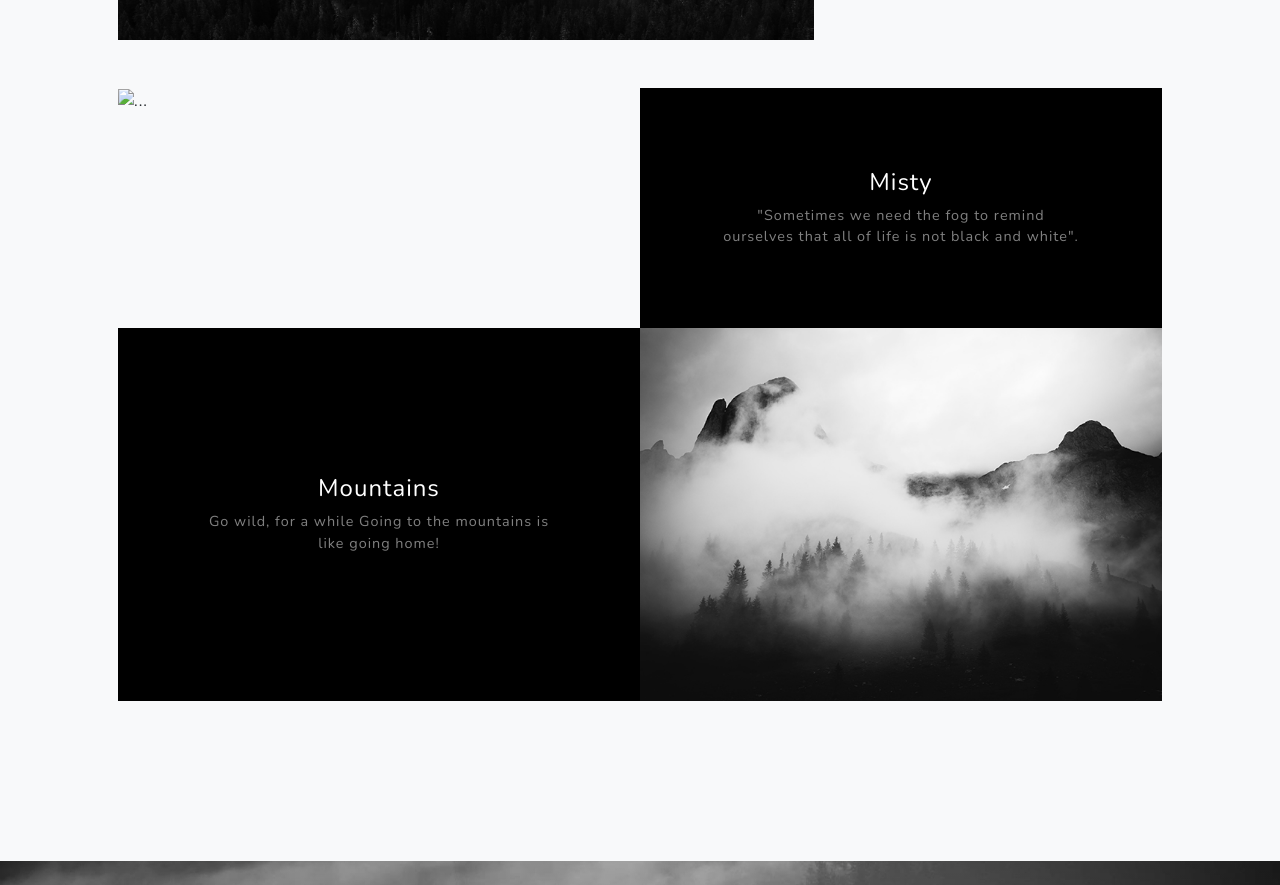
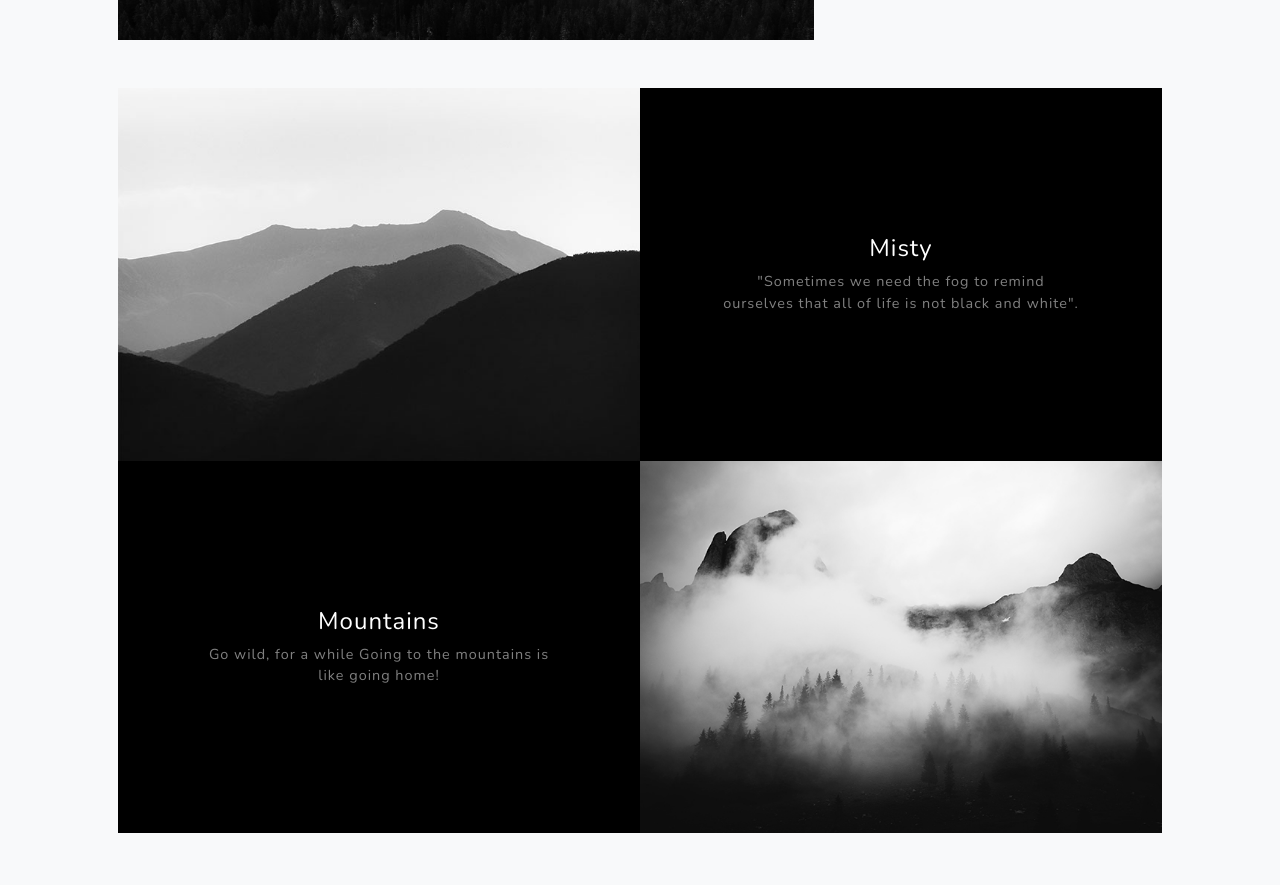
Before and after one commit to vanshitha123/travel_domain, a plain HTML site: page index.html in a window 1280 px wide. Shown: the part 2039-2924 px from the top of the page. Drawn offline with nearby package versions, Linux system fonts and the light colour scheme; files that its build step writes are made by us from their sources; files whose address does not match are found by name.

Commit message:
Update index.html

```diff
--- a/index.html
+++ b/index.html
@@ -78,7 +78,7 @@
                 </div>
                 <!-- Project One Row-->
                 <div class="row gx-0 mb-5 mb-lg-0 justify-content-center">
-                    <div class="col-lg-6"><img class="img-fluid" src="assets/img/demo-image-01.jpg" alt="..." /></div>
+                    <div class="col-lg-6"><img class="img-fluid" src="demo-image-01.jpg" alt="..." /></div>
                     <div class="col-lg-6">
                         <div class="bg-black text-center h-100 project">
                             <div class="d-flex h-100">
```
